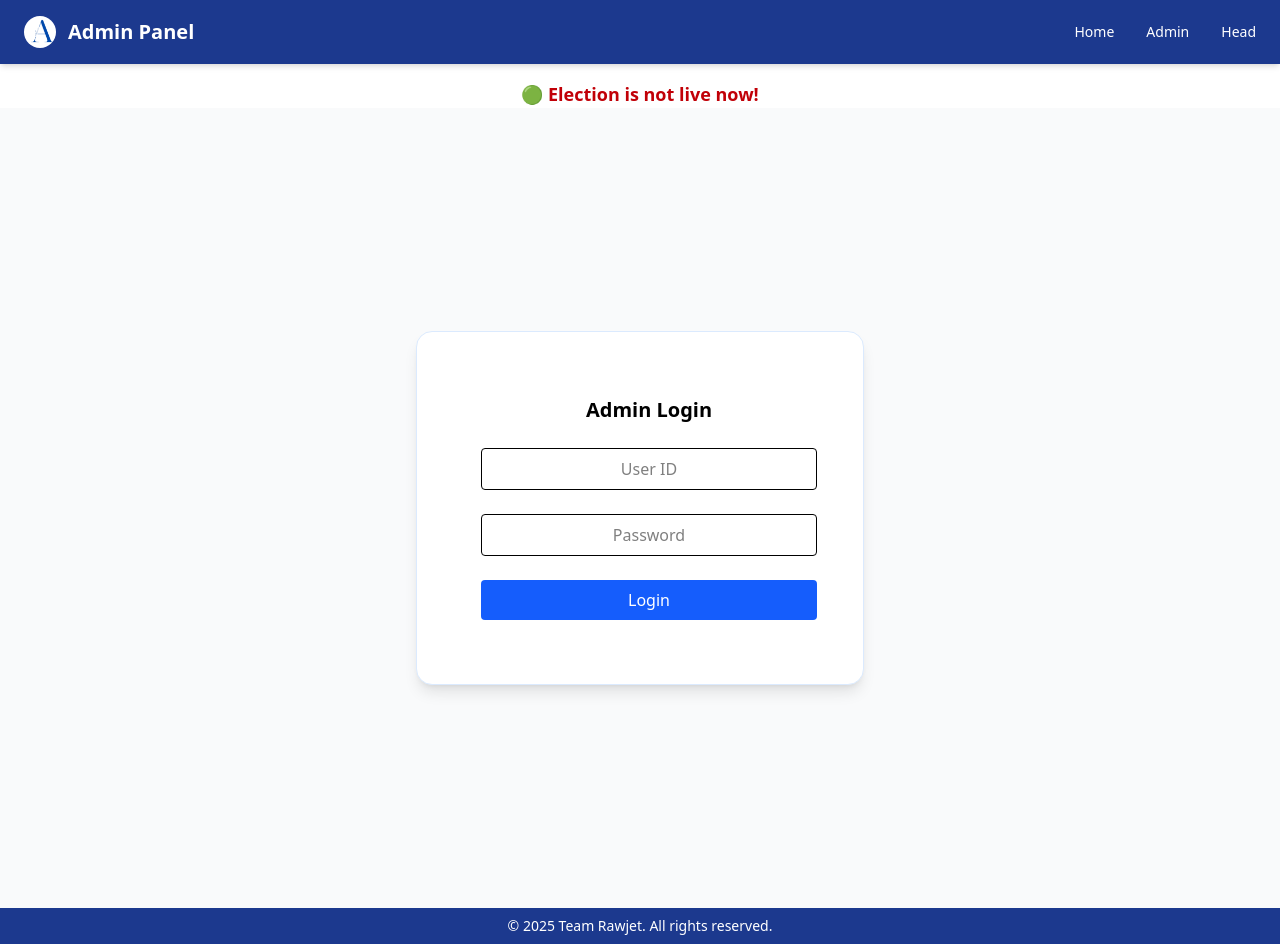
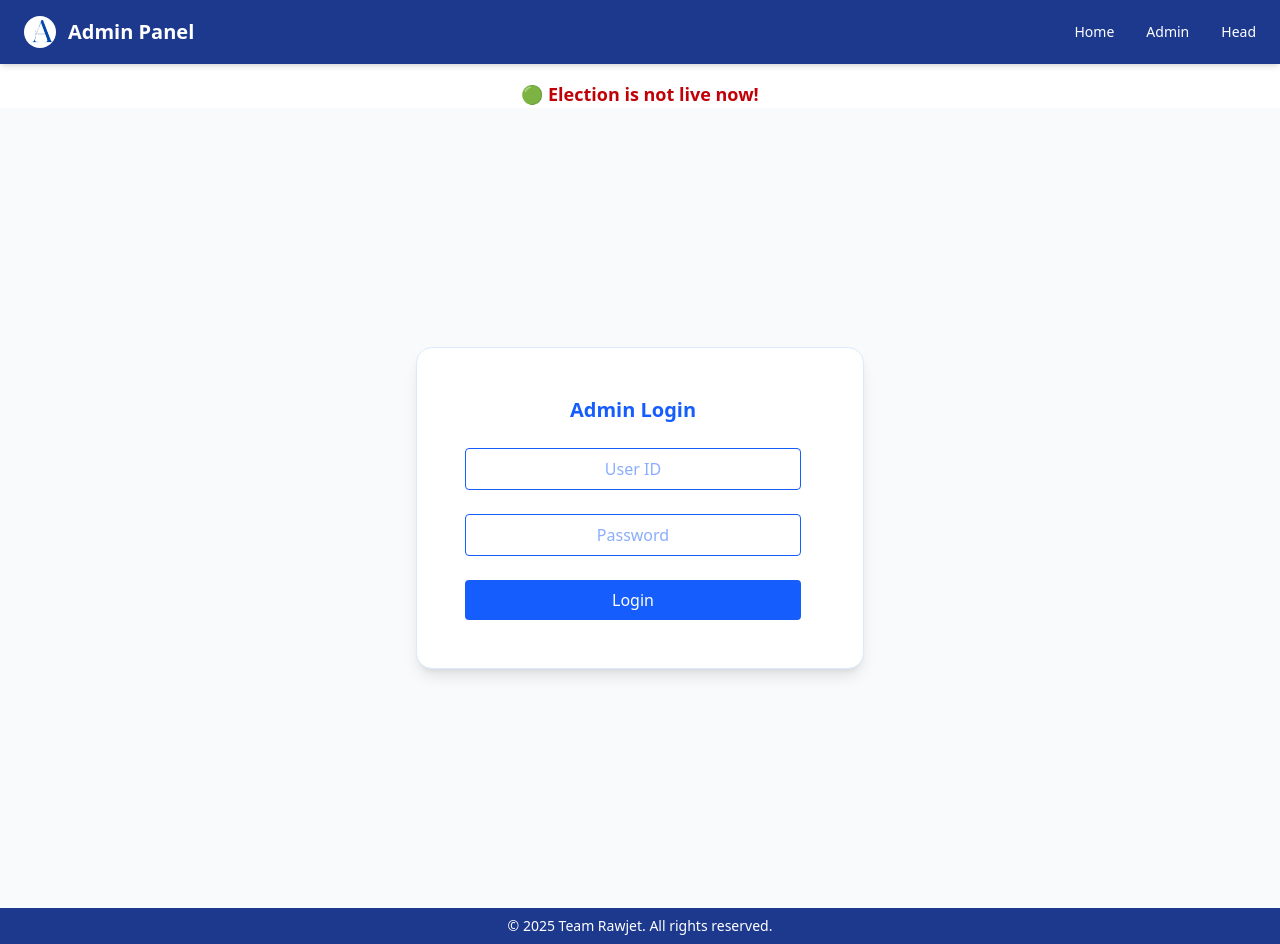
Before and after one commit to Tejwardeep-Singh/E-ELECTION-RAWJET, a React (Vite) app in the folder adminClient/: page /admin in a window 1280 px wide. Built offline with nearby package versions, Linux system fonts and the light colour scheme; no server answers.

Commit message:
fixed minor bugs

```diff
--- a/adminClient/src/components/pages/AdminLogin.jsx
+++ b/adminClient/src/components/pages/AdminLogin.jsx
@@ -23,17 +23,20 @@ export default function AdminLogin() {
   };
 
   return (
-    <div className='min-h-screen bg-gray-50 flex items-center justify-center font-sans'>
-      <div className="bg-white shadow-lg rounded-2xl p-10 w-full max-w-md border border-blue-100">
-      <form onSubmit={handleSubmit} className="p-6 bg-white  rounded-2xl w-96 space-y-6">
-        <h2 className="text-xl font-bold text-center text-blue">Admin Login</h2>
+    <div className="min-h-screen w-full bg-gray-50 flex items-center justify-center font-sans overflow-hidden">
+  <div className="bg-white shadow-lg rounded-2xl p-6 w-full max-w-md border border-blue-100">
+    <form
+      onSubmit={handleSubmit}
+      className="p-6 bg-white rounded-2xl w-full max-w-sm space-y-6"
+    >
+      <h2 className="text-xl font-bold text-center text-blue-600">Admin Login</h2>
       <input
         name="userId"
         value={formData.userId}
         onChange={handleChange}
         placeholder="User ID"
         required
-          className="w-full border px-3 py-2 rounded text-center text-blue"
+        className="w-full border px-3 py-2 rounded text-center text-blue-600"
       />
       <input
         name="password"
@@ -42,11 +45,17 @@ export default function AdminLogin() {
         onChange={handleChange}
         placeholder="Password"
         required
-          className="w-full border px-3 py-2 rounded text-center text-blue "
+        className="w-full border px-3 py-2 rounded text-center text-blue-600"
       />
-        <button type="submit" className="w-full bg-blue-600 text-white py-2 rounded text-center">Login</button>
+      <button
+        type="submit"
+        className="w-full bg-blue-600 text-white py-2 rounded text-center"
+      >
+        Login
+      </button>
     </form>
   </div>
 </div>
+
   );
 }
--- a/adminClient/src/components/pages/HeadLogin.jsx
+++ b/adminClient/src/components/pages/HeadLogin.jsx
@@ -40,30 +40,30 @@ export default function HeadLogin() {
   return (
     <div className="min-h-screen bg-gray-50 flex items-center justify-center font-sans">
       <div className="bg-white shadow-lg rounded-2xl p-10 w-full max-w-md border border-blue-100">
-        <h2 className="text-2xl font-bold text-blue mb-6 text-center">Head Login</h2>
+        <h2 className="text-2xl font-bold text-blue-600 mb-6 text-center">Head Login</h2>
 
         <form onSubmit={handleSubmit} className="space-y-5">
           <div>
-            <label htmlFor="userId" className="block mb-1 text-sm font-medium text-blue">User ID</label>
+            <label htmlFor="userId" className="block mb-1 text-sm font-medium text-blue-600">User ID</label>
             <input
               type="text"
               name="userId"
               value={formData.userId}
               onChange={handleChange}
               required
-              className="w-full px-4 py-2 border border-gray-900 rounded-xl focus:outline-none focus:ring-2 focus:ring-blue-500"
+              className="w-full px-4 py-2 border border-blue-900 rounded-xl focus:outline-none focus:ring-2 focus:ring-blue-500"
             />
           </div>
 
           <div>
-            <label htmlFor="password" className="block mb-1 text-sm font-medium text-blue">Password</label>
+            <label htmlFor="password" className="block mb-1 text-sm font-medium text-blue-600">Password</label>
             <input
               type="password"
               name="password"
               value={formData.password}
               onChange={handleChange}
               required
-              className="w-full px-4 py-2 border border-gray-900 rounded-xl focus:outline-none focus:ring-2 focus:ring-blue-500"
+              className="w-full px-4 py-2 border border-blue-900 rounded-xl focus:outline-none focus:ring-2 focus:ring-blue-500"
             />
           </div>
 
```
Lines whose indentation alone changed are shown as unchanged.
